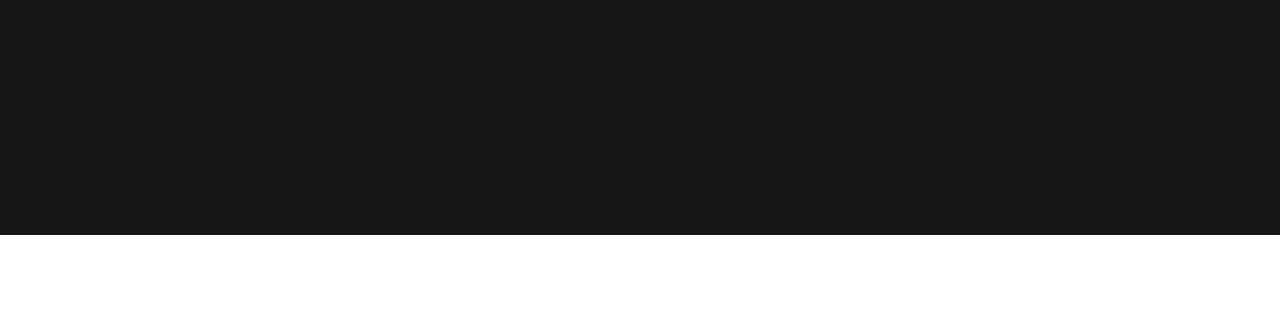
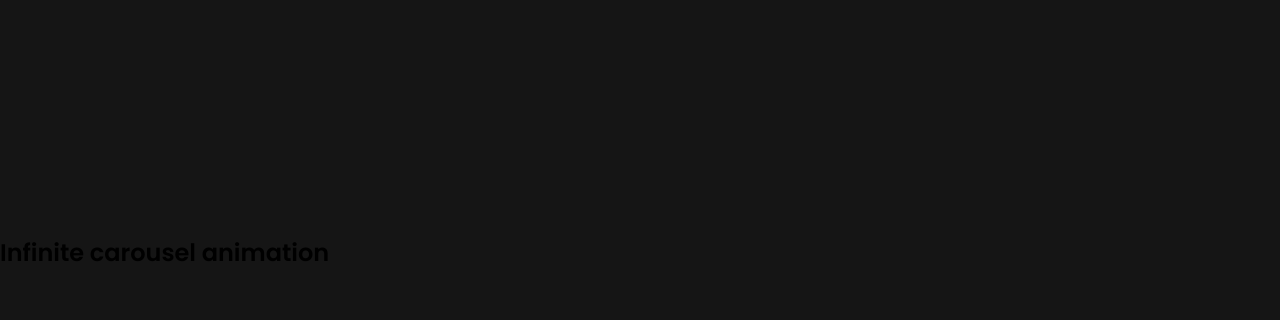
Before and after one commit to Damianbaba/WebWizzardDev, a website: page index.html in a window 1280 px wide. Shown: the part 1365-1685 px from the top of the page. Before the commit the page ends 1600 px from the top, so only its background shows below. Drawn offline with Linux system fonts and the light colour scheme.

Commit message:
node-sass

```diff
--- a/index.html
+++ b/index.html
@@ -6,7 +6,7 @@
 	<meta name="viewport" content="width=device-width, initial-scale=1.0">
 	<meta http-equiv="X-UA-Compatible" content="ie=edge">
 	<title>WebWizardDev</title>
-	<link rel="stylesheet" href="./css/style.css">
+	<link rel="stylesheet" href="./css/main.css">
 </head>
 
 <body>
@@ -50,6 +50,40 @@
 		</div>
 	</section>
 
+	<!-- Section Infinite Carousel -->
+
+	<section id="scroller">
+
+
+		<h1 class="header">Infinite carousel animation</h1>
+
+		<div class="scroller">
+			<ul class="img-list scroller__inner">
+				<li>
+					<img src="" alt="">
+				</li>
+				<li>
+					<img src="" alt="">
+				</li>
+				<!-- add more images -->
+			</ul>
+		</div>
+
+
+
+
+
+
+
+
+
+
+
+
+
+
+	</section>
+
 
 
 	<script src="app.js"></script>
```
Also changed, not shown: Sass/main.scss (renamed from Sass/style.scss, +24 -0 lines), package.json (added, +15 -0 lines), css/main.css (added), css/style.css (deleted), 3 other files.
